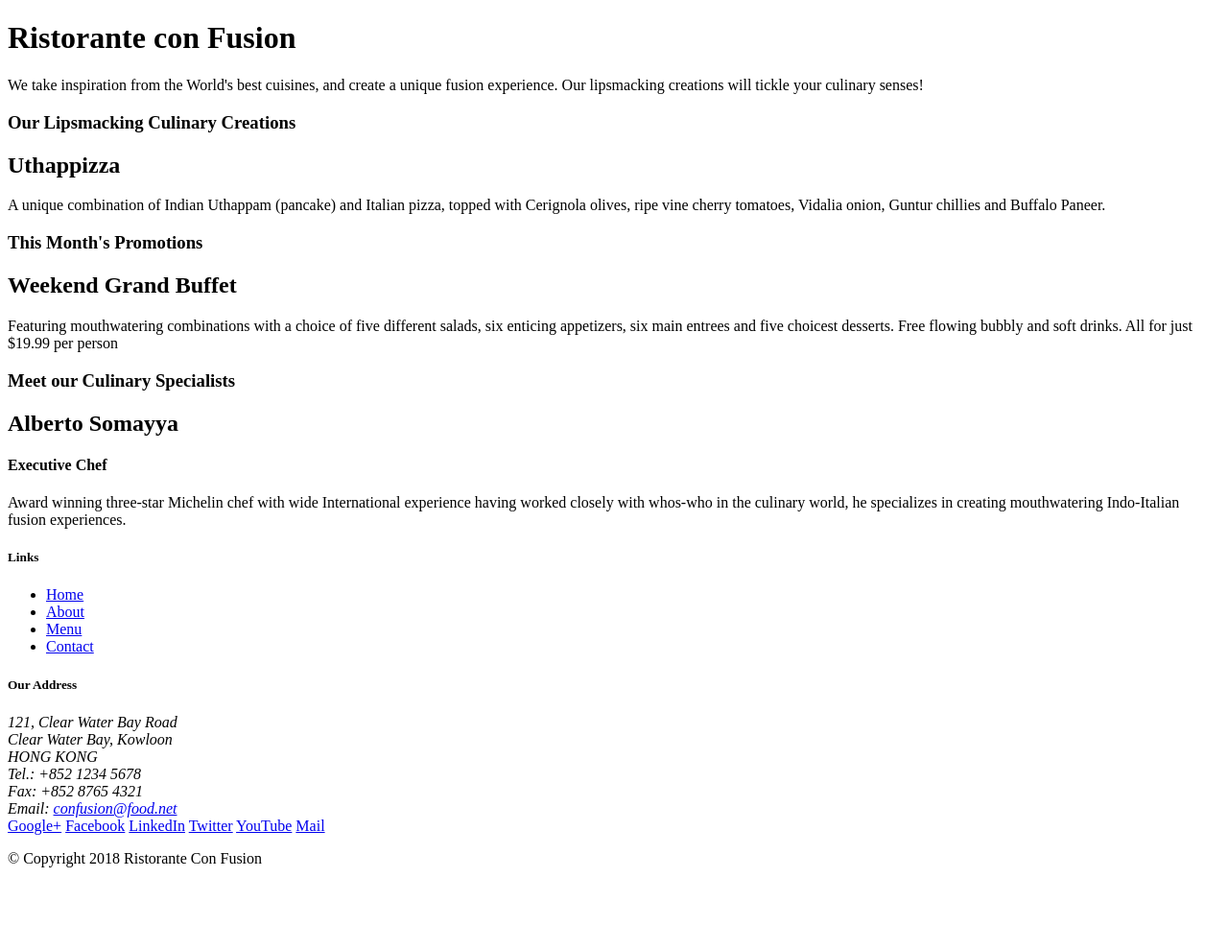
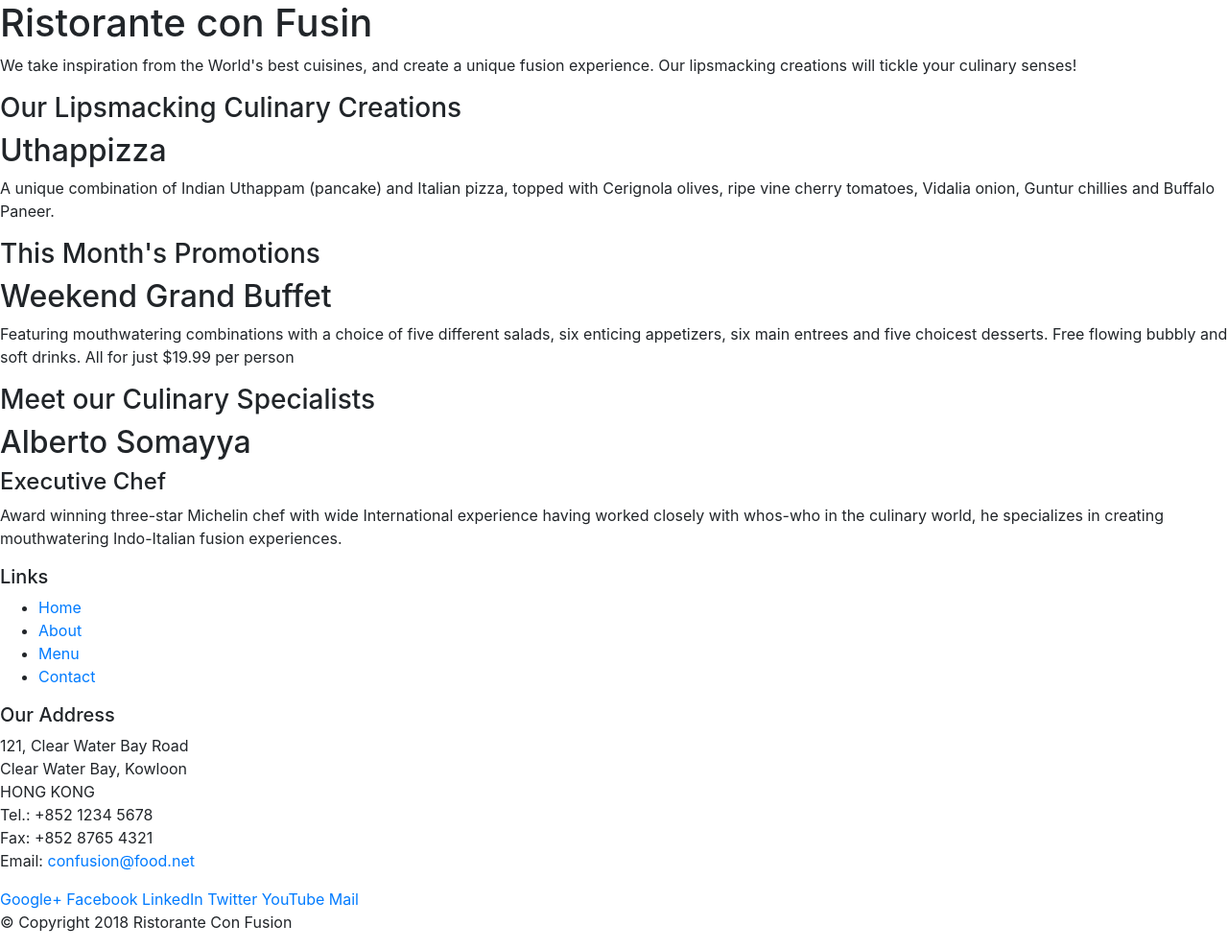
Before and after one commit to Jasoncarterjoseph/bootstrap, a website: page index.html in a window 1280 px wide. Shown: the whole page at 96% size. Before the commit the page ends 920 px from the top, so only its background shows below. Drawn offline with nearby package versions, Linux system fonts and the light colour scheme.

Commit message:
Intro bOOT

```diff
--- a/index.html
+++ b/index.html
@@ -1,21 +1,35 @@
 <!DOCTYPE html>
 <html lang="en">
-
   <head>
     <title>Ristorante Con Fusion</title>
+    <!-- Required meta tags always come first -->
+    <meta charset="utf-8" />
+    <meta
+      name="viewport"
+      content="width=device-width, initial-scale=1, shrink-to-fit=no"
+    />
+    <meta http-equiv="x-ua-compatible" content="ie=edge" />
+
+    <!-- Bootstrap CSS -->
+    <link
+      rel="stylesheet"
+      href="node_modules/bootstrap/dist/css/bootstrap.min.css"
+    />
   </head>
 
   <body>
-
     <header>
       <div>
         <div>
           <div>
-                    <h1>Ristorante con Fusion</h1>
-                    <p>We take inspiration from the World's best cuisines, and create a unique fusion experience. Our lipsmacking creations will tickle your culinary senses!</p>
+            <h1>Ristorante con Fusin</h1>
+            <p>
+              We take inspiration from the World's best cuisines, and create a
+              unique fusion experience. Our lipsmacking creations will tickle
+              your culinary senses!
+            </p>
           </div>
-                <div>
-                </div>
+          <div></div>
         </div>
       </div>
     </header>
@@ -27,10 +41,13 @@
         </div>
         <div>
           <h2>Uthappizza</h2>
-                <p>A unique combination of Indian Uthappam (pancake) and Italian pizza, topped with Cerignola olives, ripe vine cherry tomatoes, Vidalia onion, Guntur chillies and Buffalo Paneer.</p>
+          <p>
+            A unique combination of Indian Uthappam (pancake) and Italian pizza,
+            topped with Cerignola olives, ripe vine cherry tomatoes, Vidalia
+            onion, Guntur chillies and Buffalo Paneer.
+          </p>
         </div>
       </div>
-
 
       <div>
         <div>
@@ -38,7 +55,12 @@
         </div>
         <div>
           <h2>Weekend Grand Buffet</h2>
-                <p>Featuring mouthwatering combinations with a choice of five different salads, six enticing appetizers, six main entrees and five choicest desserts. Free flowing bubbly and soft drinks. All for just $19.99 per person </p>
+          <p>
+            Featuring mouthwatering combinations with a choice of five different
+            salads, six enticing appetizers, six main entrees and five choicest
+            desserts. Free flowing bubbly and soft drinks. All for just $19.99
+            per person
+          </p>
         </div>
       </div>
 
@@ -49,7 +71,12 @@
         <div>
           <h2>Alberto Somayya</h2>
           <h4>Executive Chef</h4>
-                <p>Award winning three-star Michelin chef with wide International experience having worked closely with whos-who in the culinary world, he specializes in creating mouthwatering Indo-Italian fusion experiences. </p>
+          <p>
+            Award winning three-star Michelin chef with wide International
+            experience having worked closely with whos-who in the culinary
+            world, he specializes in creating mouthwatering Indo-Italian fusion
+            experiences.
+          </p>
         </div>
       </div>
     </div>
@@ -69,11 +96,11 @@
           <div>
             <h5>Our Address</h5>
             <address>
-		              121, Clear Water Bay Road<br>
-		              Clear Water Bay, Kowloon<br>
-		              HONG KONG<br>
-		              Tel.: +852 1234 5678<br>
-		              Fax: +852 8765 4321<br>
+              121, Clear Water Bay Road<br />
+              Clear Water Bay, Kowloon<br />
+              HONG KONG<br />
+              Tel.: +852 1234 5678<br />
+              Fax: +852 8765 4321<br />
               Email: <a href="mailto:confusion@food.net">confusion@food.net</a>
             </address>
           </div>
@@ -95,7 +122,9 @@
         </div>
       </div>
     </footer>
-
+    <!-- jQuery first, then Popper.js, then Bootstrap JS. -->
+    <script src="node_modules/jquery/dist/jquery.slim.min.js"></script>
+    <script src="node_modules/popper.js/dist/umd/popper.min.js"></script>
+    <script src="node_modules/bootstrap/dist/js/bootstrap.min.js"></script>
   </body>
-
 </html>
```
Also changed, not shown: package.json (+6 -1 lines), 1 other file. Lines whose indentation alone changed are shown as unchanged.
